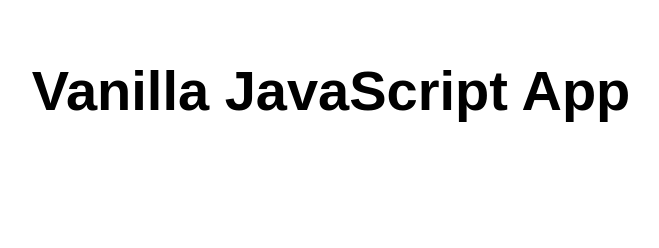
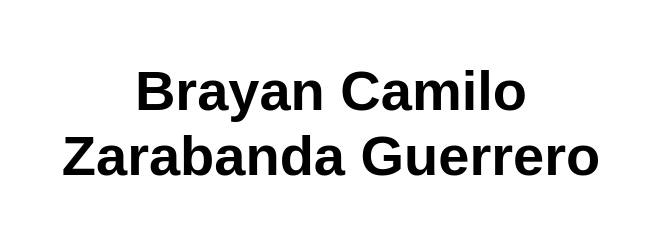
Before and after one commit to BrayanZarabanda/despliegue1, a website: page src/index.html in a window 1280 px wide. Shown: the whole page, without its empty margins (309-968 px from the left). Drawn offline with Linux system fonts and the light colour scheme.

Commit message:
cambioh1

```diff
--- a/src/index.html
+++ b/src/index.html
@@ -10,7 +10,7 @@
 
 <body>
   <main>
-    <h1>Vanilla JavaScript App</h1>
+    <h1>Brayan Camilo Zarabanda Guerrero</h1>
   </main>
 </body>
 
```
